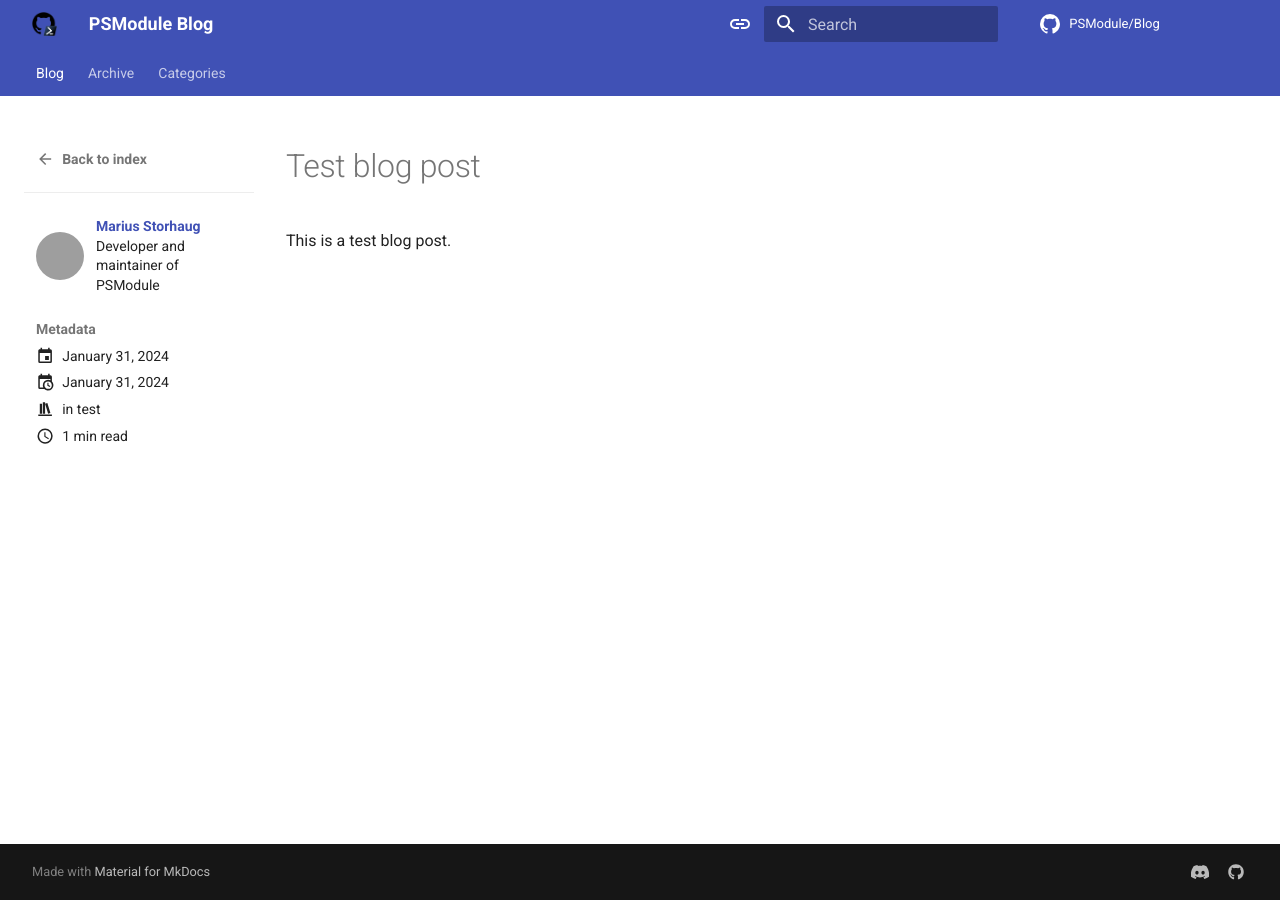
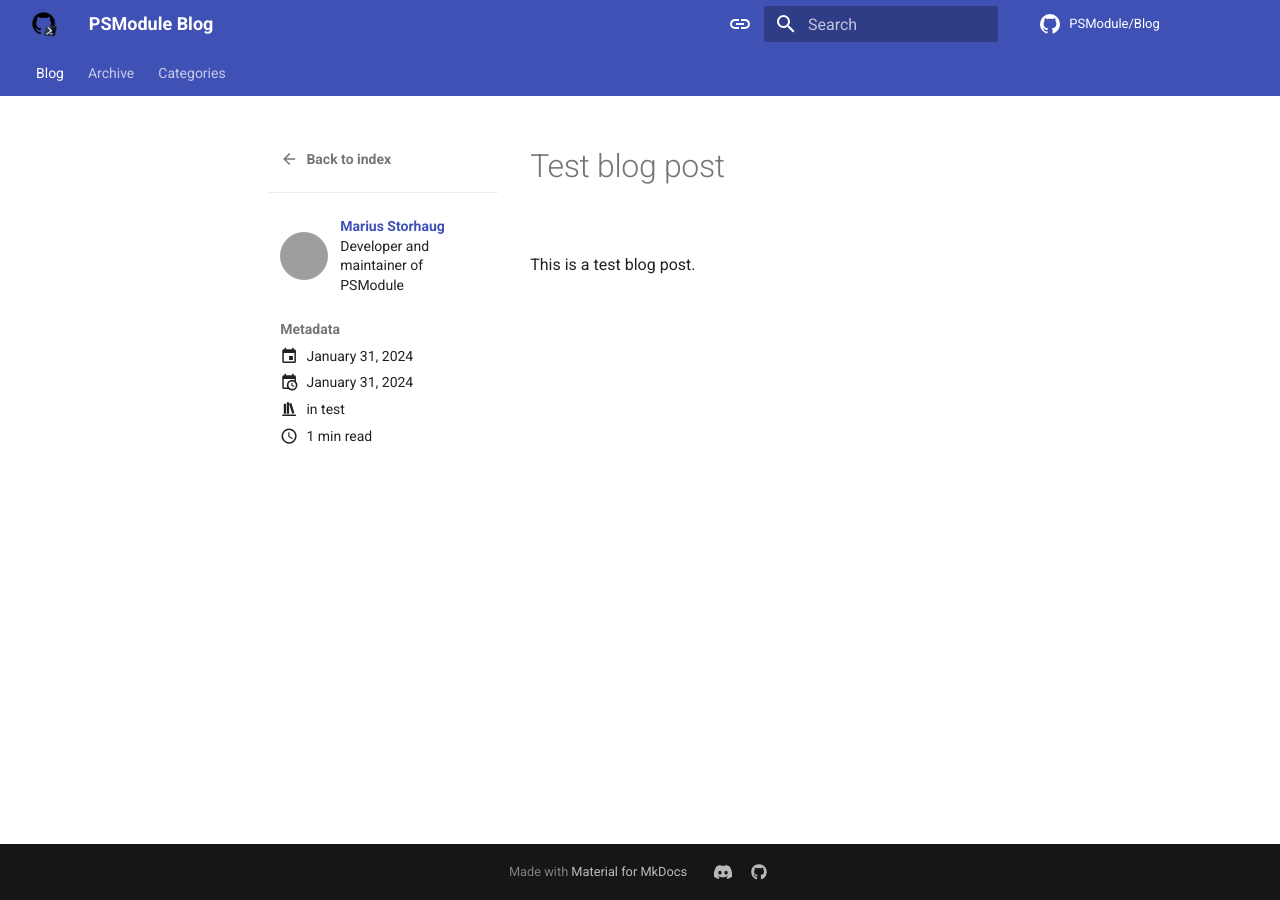
Before and after one commit to PSModule/blog, an MkDocs documentation site: the page built from docs/posts/test.md, in a window 1280 px wide. Built offline with MkDocs 1.6.1 and Material for MkDocs 9.7.7, drawn with Linux system fonts in a browser that asks for light colours; some web fonts are replaced; comment, search, counter and statistics services are not loaded; grey boxes are pictures that could not be loaded.

Commit message:
Add flexbox layout styles for main content and typeset sections

```diff
--- a/docs/stylesheets/extra.css
+++ b/docs/stylesheets/extra.css
@@ -2,3 +2,29 @@
     max-width: 100%;
     padding: 0 1rem;
 }
+
+.md-main {
+    display: flex;
+    flex-direction: column;
+    min-height: calc(100vh - var(--md-header-height));
+}
+
+.md-content {
+    flex: 1;
+}
+
+.md-content__inner {
+    display: flex;
+    flex-direction: column;
+    min-height: 100%;
+}
+
+.md-typeset {
+    flex: 1;
+    display: flex;
+    flex-direction: column;
+}
+
+.md-typeset> :last-child {
+    margin-top: auto;
+}
```
